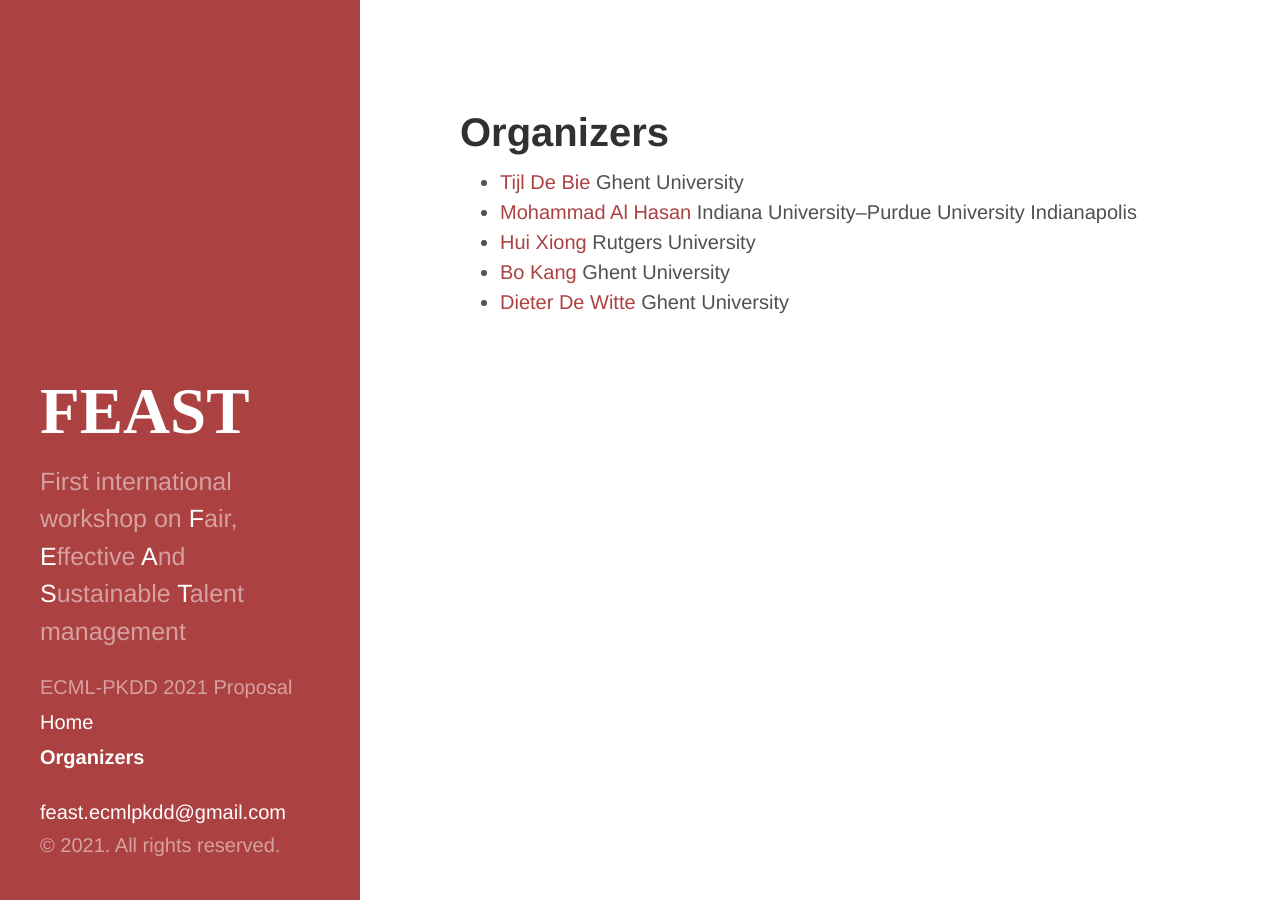
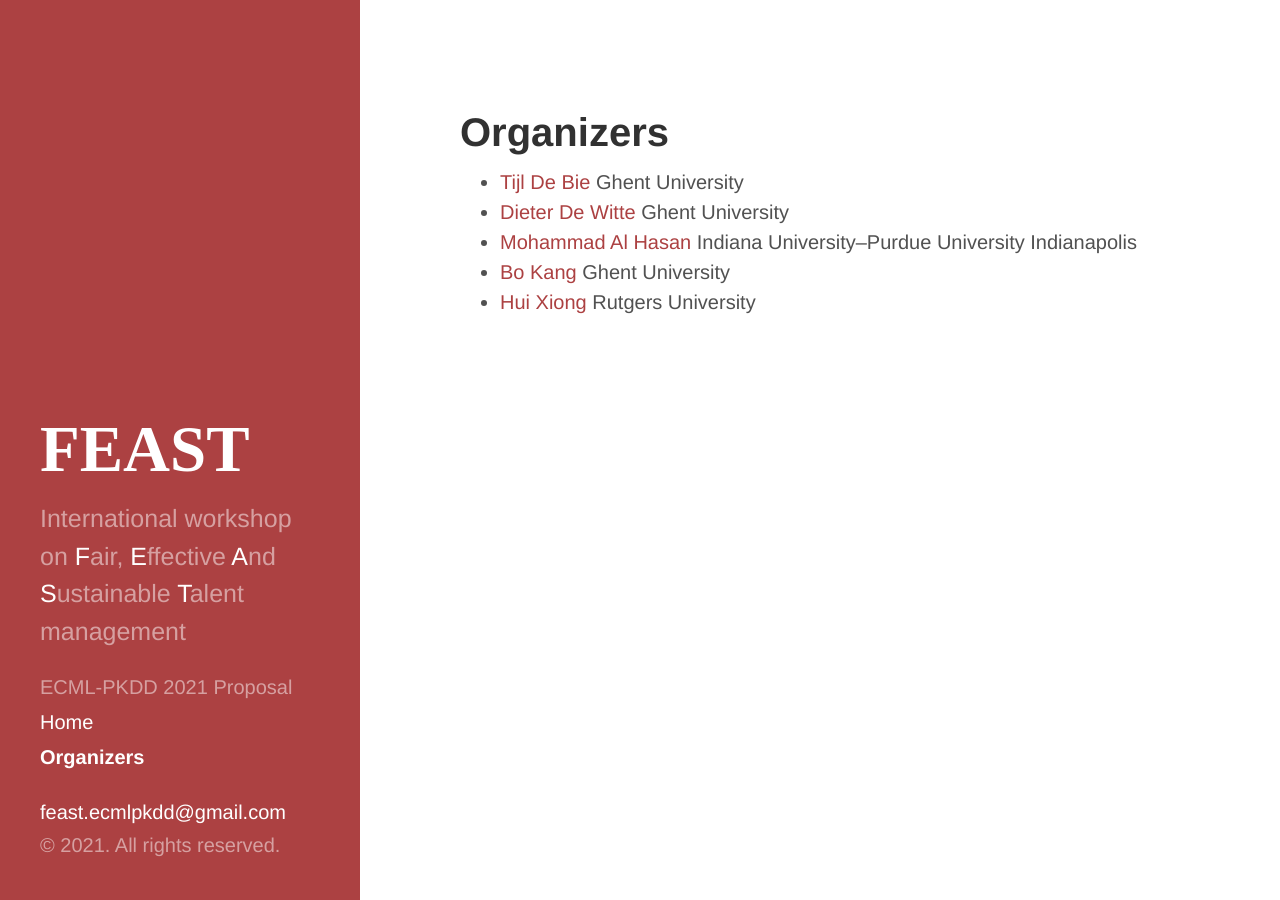
Before and after one commit to feast-ecmlpkdd/feast-ecmlpkdd.github.io, a Jekyll site: the page built from pages/organizers.md, in a window 1280 px wide. Built offline with Jekyll 4.4.1, drawn with Linux system fonts in a browser that asks for light colours.

```diff
--- a/_config.yml
+++ b/_config.yml
@@ -9,7 +9,7 @@ permalink:        pretty
 # Setup
 title:            FEAST
 tagline:          ''
-description:      'First international workshop on <a>F</a>air, <a>E</a>ffective <a>A</a>nd <a>S</a>ustainable <a>T</a>alent management'
+description:      'International workshop on <a>F</a>air, <a>E</a>ffective <a>A</a>nd <a>S</a>ustainable <a>T</a>alent management'
 url:              https://feast-ecmlpkdd.github.io/
 baseurl:          ''
 destination:      _site
--- a/pages/organizers.md
+++ b/pages/organizers.md
@@ -4,7 +4,7 @@ title: Organizers
 ---
 # Organizers
 - [Tijl De Bie](http://www.tijldebie.net) Ghent University
+- [Dieter De Witte](https://telefoonboek.ugent.be/nl/people/802000451589) Ghent University
 - [Mohammad Al Hasan](http://dmgroup.cs.iupui.edu/home.php) Indiana University–Purdue University Indianapolis
+- [Bo Kang](http://bokang.io) Ghent University
 - [Hui Xiong](http://datamining.rutgers.edu) Rutgers University
-- [Bo Kang](http://bokang.io) Ghent University
-- [Dieter De Witte](https://telefoonboek.ugent.be/nl/people/802000451589) Ghent University
```
